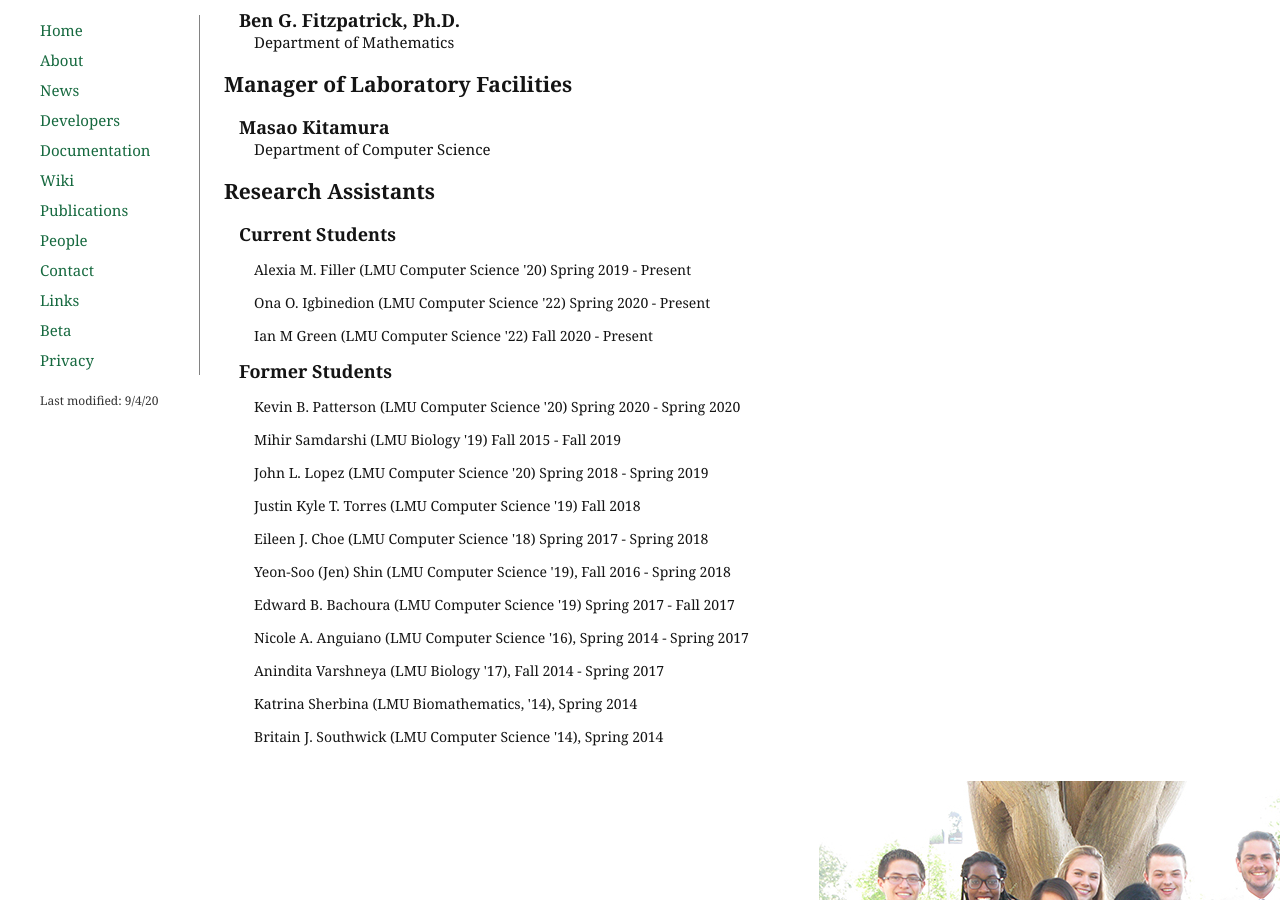
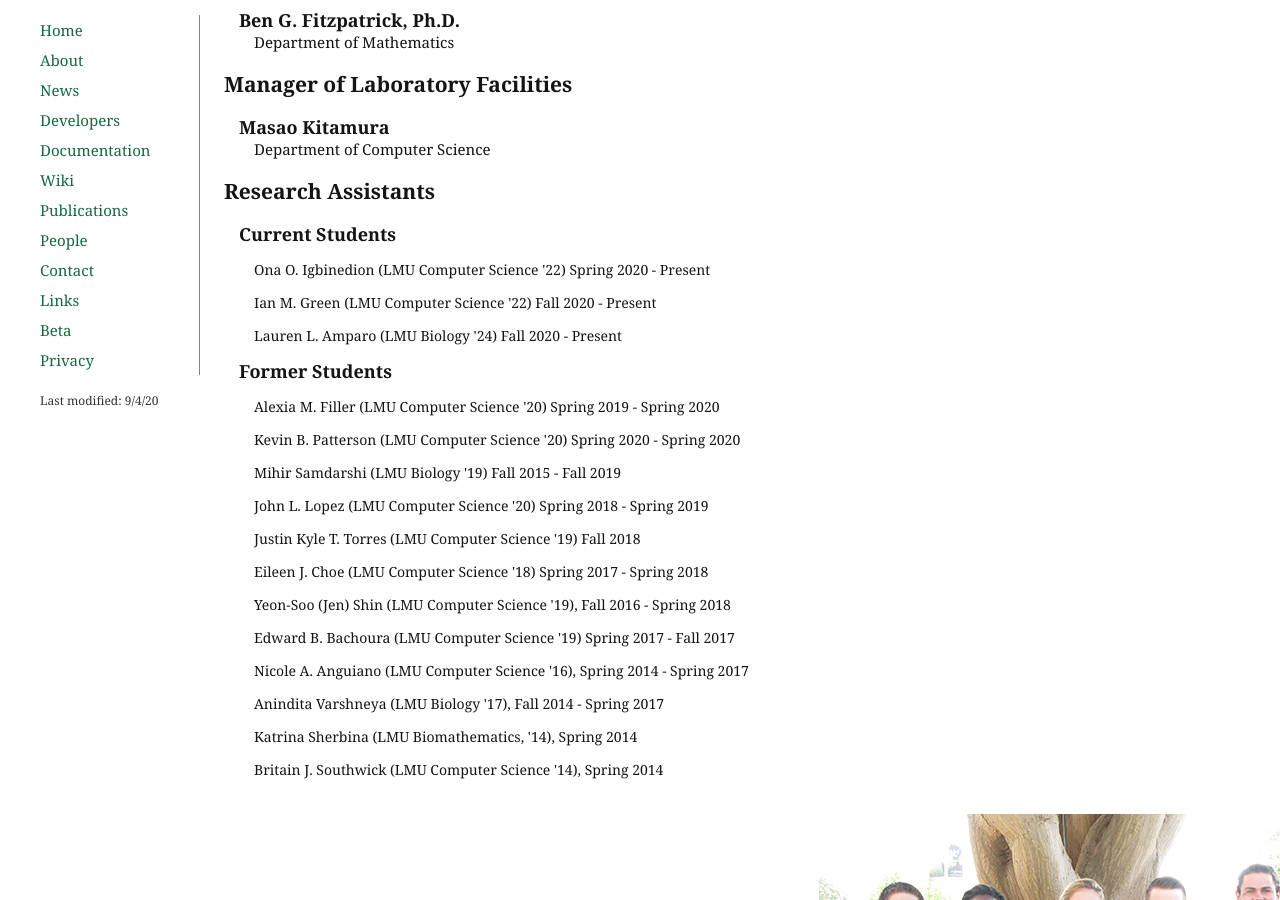
Before and after one commit to dondi/GRNsight, a Jekyll site: the page built from people.html, in a window 1280 px wide and 900 px high, scrolled down 430 px. Built offline with Jekyll 4.4.1, drawn with Linux system fonts in a browser that asks for light colours; nearby versions of some CDN libraries.

Commit message:
Added Lauren, Graduated Alexia

```diff
--- a/people.html
+++ b/people.html
@@ -29,10 +29,11 @@ description: Principal Investigators, current and former undergraduate research
 
                         <h2>Research Assistants</h2>
                           <p class="name">Current Students</p>
-                            <p class="studentName">Alexia M. Filler (LMU Computer Science '20) Spring 2019 - Present</p>
                             <p class="studentName">Ona O. Igbinedion (LMU Computer Science '22) Spring 2020 - Present</p>
-                            <p class="studentName">Ian M Green (LMU Computer Science '22) Fall 2020 - Present</p>
+                            <p class="studentName">Ian M. Green (LMU Computer Science '22) Fall 2020 - Present</p>
+                            <p class="studentName">Lauren L. Amparo (LMU Biology '24) Fall 2020 - Present</p>
                           <p class="name">Former Students</p>
+                            <p class="studentName">Alexia M. Filler (LMU Computer Science '20) Spring 2019 - Spring 2020</p>
                             <p class="studentName">Kevin B. Patterson (LMU Computer Science '20) Spring 2020 - Spring 2020</p>
                             <p class="studentName">Mihir Samdarshi (LMU Biology '19) Fall 2015 - Fall 2019</p>
                             <p class="studentName">John L. Lopez (LMU Computer Science '20) Spring 2018 - Spring 2019</p>
```
